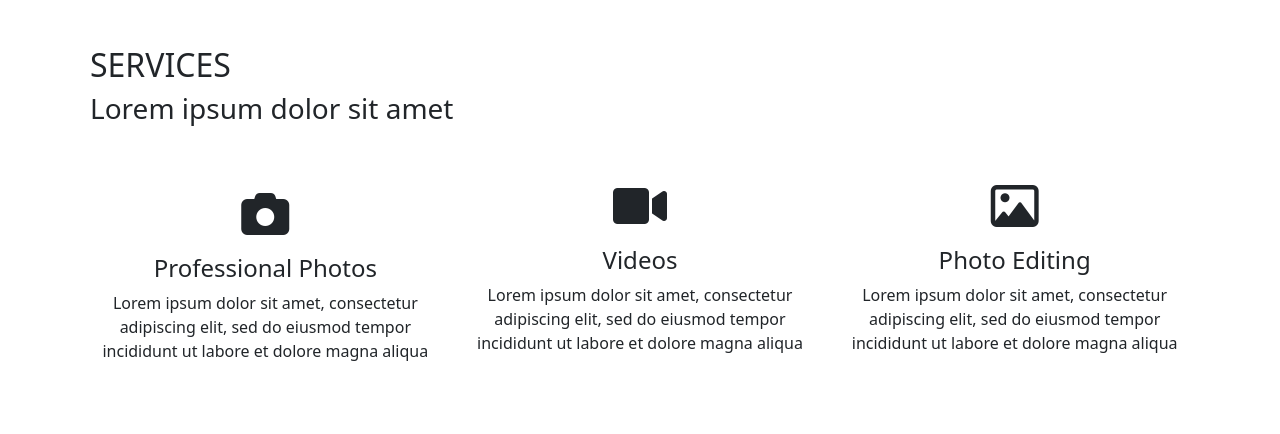
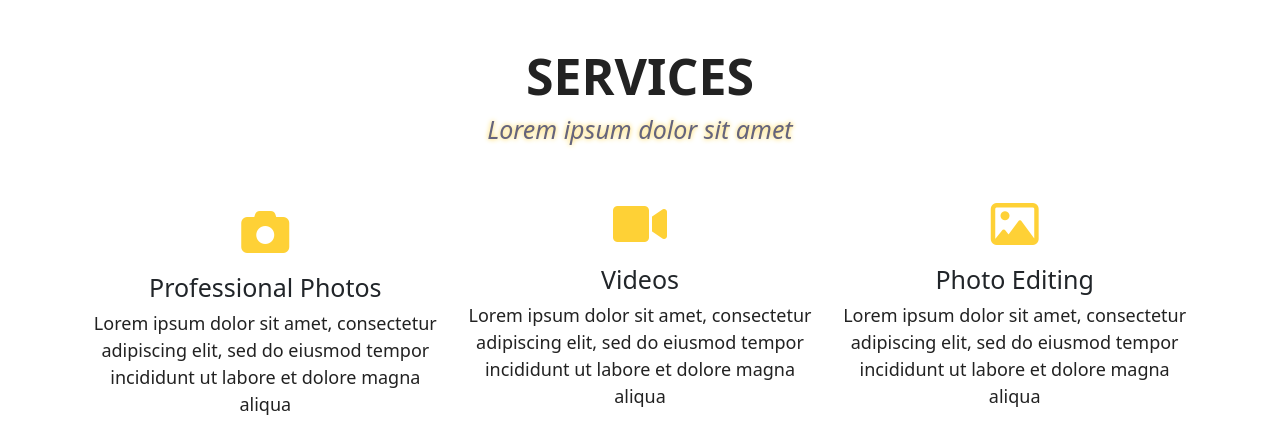
Before and after one commit to ZosiaSzyposzynska/Project-module-4, a website: page index.html in a window 1280 px wide. Shown: the part 935-1369 px from the top of the page. Before the commit the page ends 1314 px from the top, so only its background shows below. Drawn offline with nearby package versions, Linux system fonts and the light colour scheme.

Commit message:
Add style for section services

```diff
--- a/sass/style.scss
+++ b/sass/style.scss
@@ -5,6 +5,7 @@
 }
 
 $font-text: 'Lora', serif;
+$color-main: #222222;
 
 body {
     margin: 0;
@@ -23,10 +24,6 @@ position: relative;
 width: 100%;
 padding-top: 20px;
 height: 100%;
-
-
-
-
 }
 
 .navbar .container-fluid {
@@ -115,3 +112,37 @@ width: 200px;
 background-color: #fed136;
 color: #ffffff;
 }
+
+/*Services*/
+
+.services-description {
+    text-align: center;
+    justify-content:center;
+}
+
+.services-title {
+    font-size: 50px;
+    font-weight: bolder;
+    color: $color-main;
+}
+
+.services-subtitle {
+    font-size: 25px;
+    font-style: italic;
+    font-weight: lighter;
+    text-shadow: 0 0 0.2em #fed136;
+    color:#65647C;
+}
+
+.col-icon i {
+    color:#fed136;
+}
+
+.title-col {
+    font-size: 25px;
+}
+
+.services p {
+    font-size: 18px;
+    color: $color-main;
+}
```
Also changed, not shown: css/style.css.
